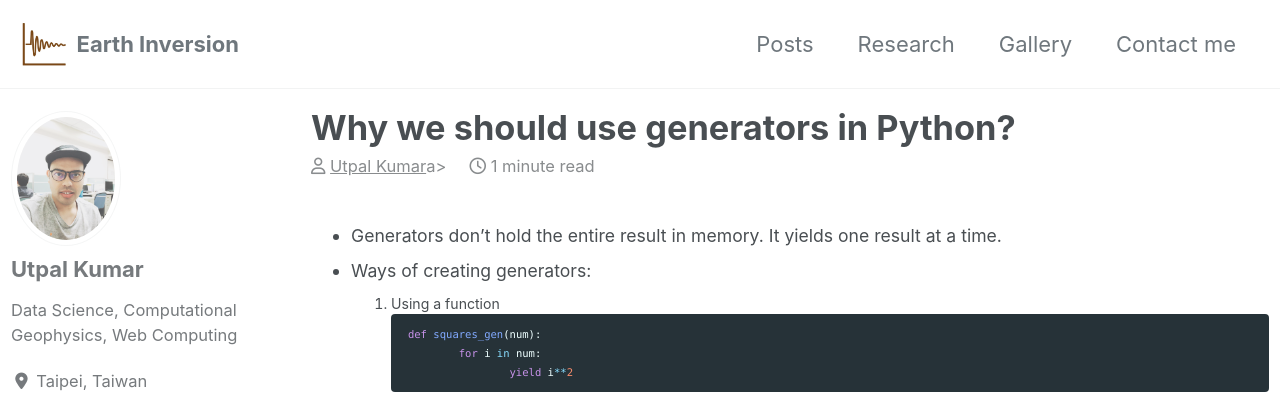
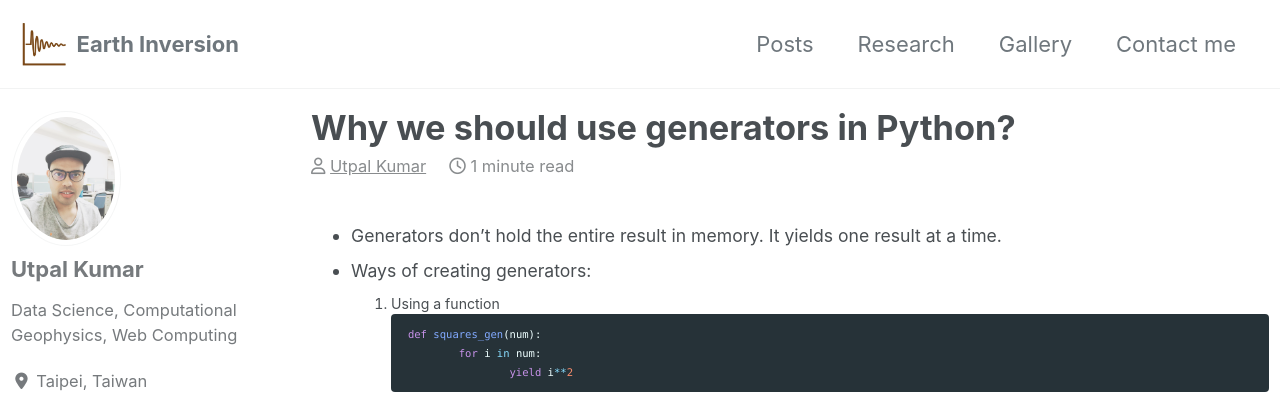
Before and after one commit to apexcodings/earthinversion.github.io, a Jekyll site: the page built from _posts/2019-08-31-generators.md, in a window 1280 px wide and 900 px high. Shown: the top 394 px of the window. Built offline with Jekyll 4.4.1, drawn with Linux system fonts in a browser that asks for light colours; cached includes are drawn as plain includes; nearby versions of some CDN libraries; comment, search, counter and statistics services are not loaded.

Commit message:
Single HTML author link updated

```diff
--- a/_layouts/single.html
+++ b/_layouts/single.html
@@ -28,7 +28,7 @@ layout: default
         <header>
           {% if page.title %}<h1 id="page-title" class="page__title" itemprop="headline">{{ page.title | markdownify | remove: "<p>" | remove: "</p>" }}</h1>{% endif %}
           {% if page.read_time %}
-            <p class="page__meta"><i class="far fa-user" aria-hidden="true"></i> <a href="https://twitter.com/Utpal_Kmr">Utpal Kumar</a>a>&nbsp;&nbsp;&nbsp;&nbsp;
+            <p class="page__meta"><i class="far fa-user" aria-hidden="true"></i> <a href="https://twitter.com/Utpal_Kmr">Utpal Kumar</a>&nbsp;&nbsp;&nbsp;&nbsp;
             <i class="far fa-clock" aria-hidden="true"></i> {% include read-time.html %}</p>
           {% endif %}
         </header>
```
